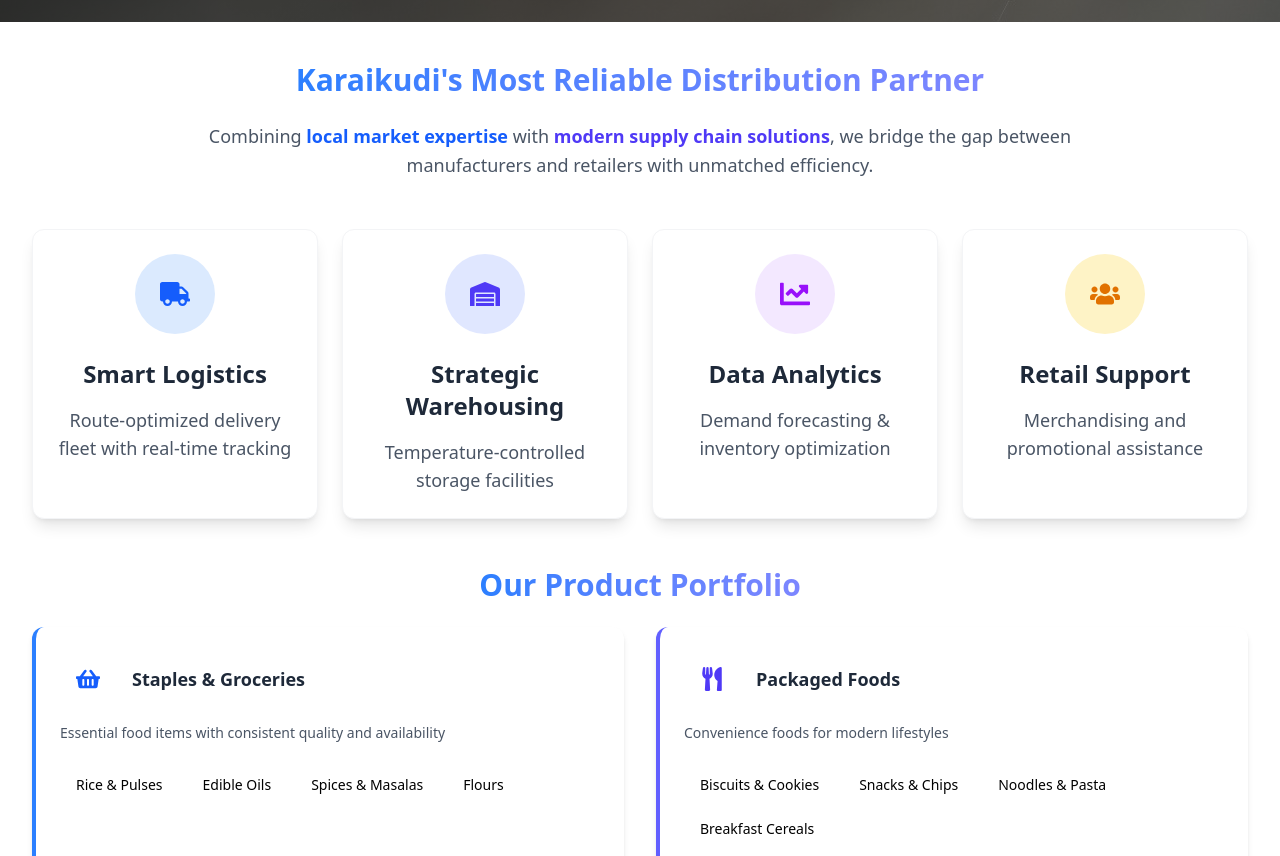
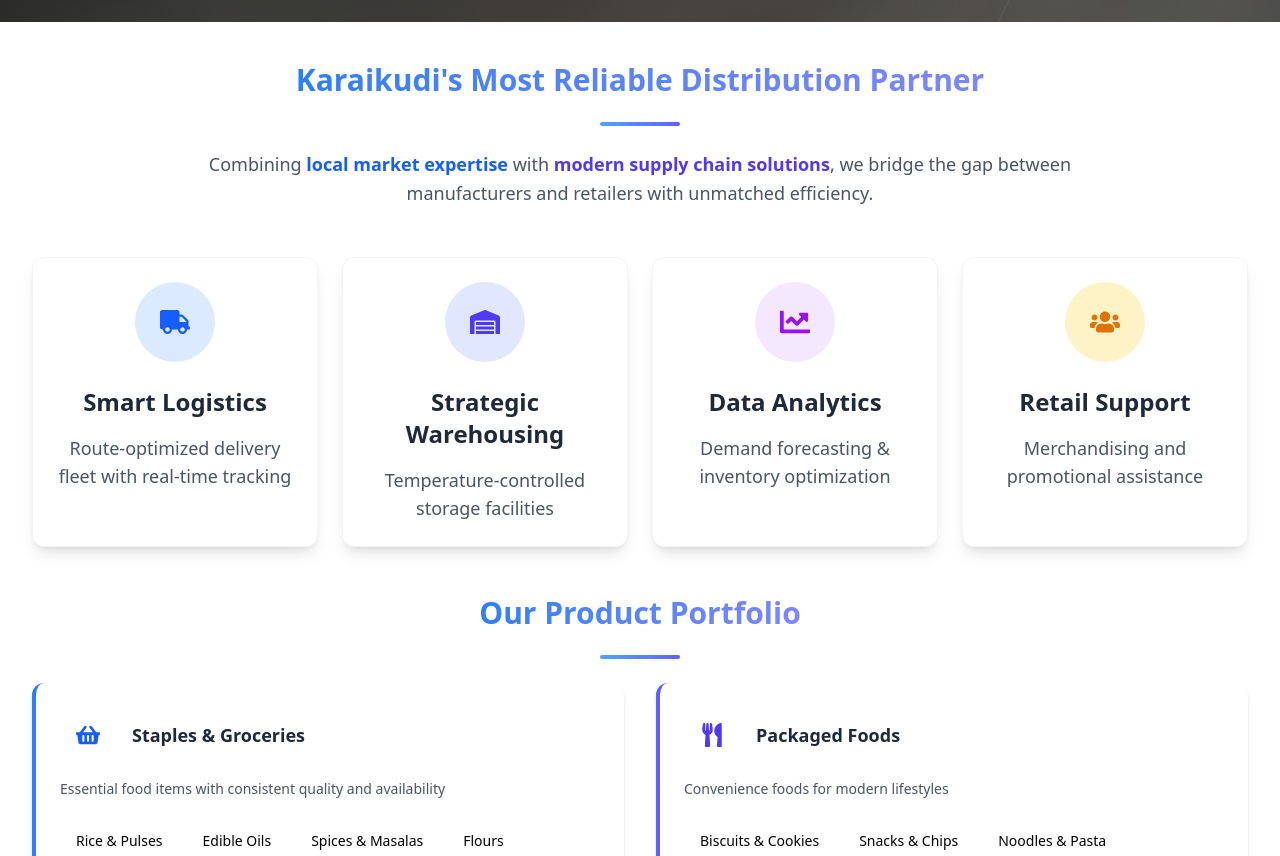
Before and after one commit to bala-077/sunglass-kkdi, a React (Vite) app: page /fmcg in a window 1280 px wide. Shown: the part 691-1547 px from the top of the page. Built offline with nearby package versions, Linux system fonts and the light colour scheme.

Commit message:
fixed all the bugs

```diff
--- a/src/pages/ContactUs.jsx
+++ b/src/pages/ContactUs.jsx
@@ -208,14 +208,14 @@ const ContactUs = () => {
 
   return (
     <div className="min-h-screen flex flex-col items-center py-12 px-4 sm:px-6 lg:px-8 bg-gradient-to-b from-white to-gray-50">
-      <ToastContainer
+      {/* <ToastContainer
         position="bottom-right"
         autoClose={1000}
         hideProgressBar={false}
         closeOnClick
         pauseOnHover
         className="w-full max-w-xs sm:max-w-sm"
-      />
+      /> */}
 
       <motion.div
         className="w-full max-w-4xl space-y-6 bg-white rounded-xl p-6 sm:p-8 md:p-10 shadow-2xl mx-2 sm:mx-4 border border-gray-100"
--- a/src/pages/Fmcg.jsx
+++ b/src/pages/Fmcg.jsx
@@ -79,6 +79,8 @@ const Fmcg = () => {
                             Karaikudi's Most Reliable Distribution Partner
                         </span>
                     </h2>
+                    <div className="w-16 sm:w-20 h-1 bg-gradient-to-r from-blue-400 to-indigo-500 rounded-full mx-auto mb-6" />
+
                     <p className="text-sm  md:text-lg text-gray-600 max-w-4xl mx-auto leading-relaxed">
                         Combining <span className="font-semibold text-blue-600">local market expertise</span> with <span className="font-semibold text-indigo-600">modern supply chain solutions</span>, we bridge the gap between manufacturers and retailers with unmatched efficiency.
                     </p>
@@ -128,6 +130,8 @@ const Fmcg = () => {
                         <span className="text-transparent bg-clip-text bg-gradient-to-r  from-blue-500 to-indigo-400">
                             Our Product Portfolio
                         </span>
+          <div className="w-16 sm:w-20 h-1 bg-gradient-to-r from-blue-400 to-indigo-500 rounded-full mx-auto mt-6" />
+
                     </h2>
 
                     <div className="grid md:grid-cols-2 gap-4 sm:gap-8">
```
